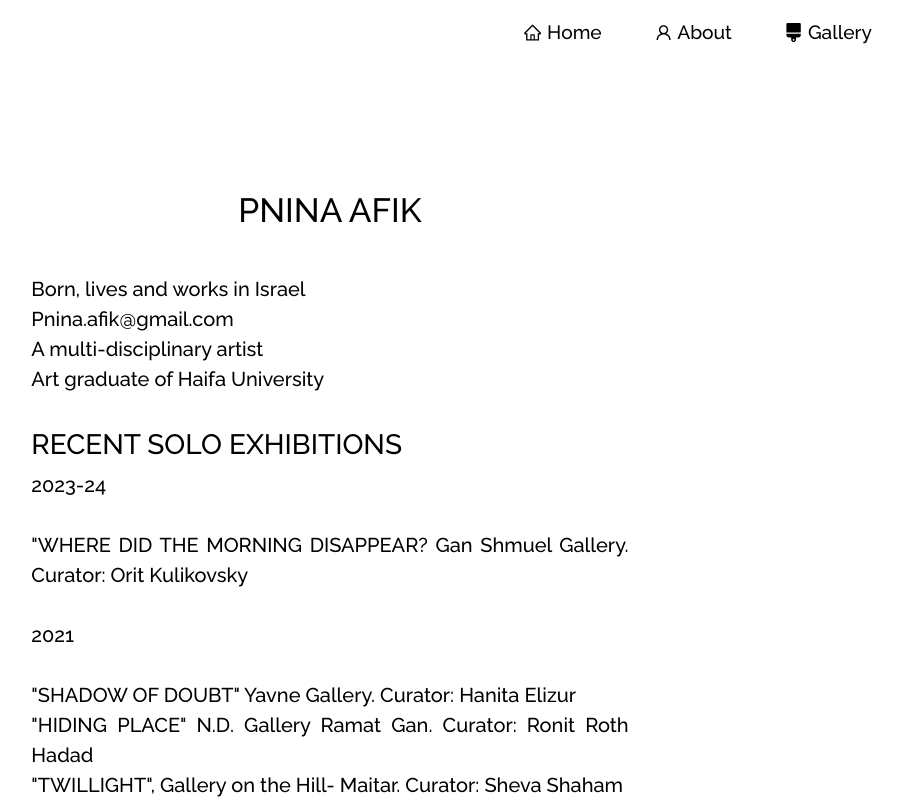
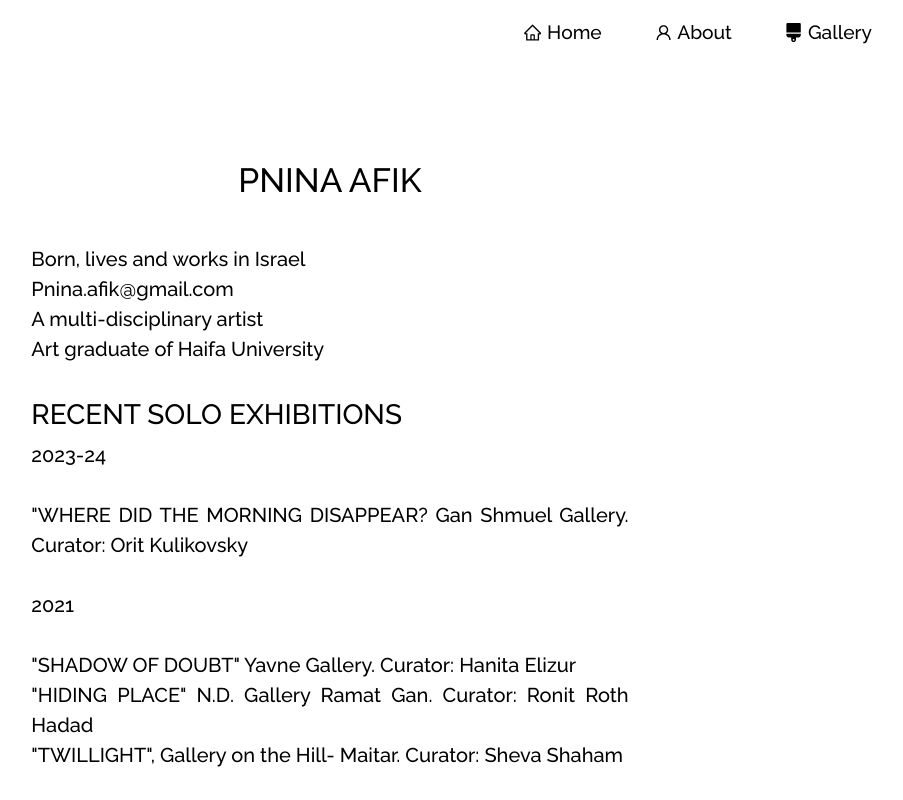
Before and after one commit to GuyAfik/Pnina-Afik-Art, a React (Create React App) app: page /about in a window 1280 px wide. Shown: the top 800 px of the page, without its empty margins (310-1213 px from the left). Built offline with nearby package versions, Linux system fonts and the light colour scheme.

Commit message:
about padding

```diff
--- a/src/components/About/About.js
+++ b/src/components/About/About.js
@@ -11,7 +11,7 @@ function About() {
             md={7}
             style={{
               justifyContent: "center",
-              paddingTop: "30px",
+              paddingTop: "0px",
               paddingBottom: "50px",
             }}
           >
--- a/src/components/Home/Home.js
+++ b/src/components/Home/Home.js
@@ -1,6 +1,5 @@
 import React from "react";
 import { Container, Row, Col } from "react-bootstrap";
-import homeLogo from "../../Assets/about.png";
 import Contact from "./Contact";
 import HomeGallery from "./HomeGallery"
 
```
Also changed, not shown: src/Assets/about.png (deleted).
